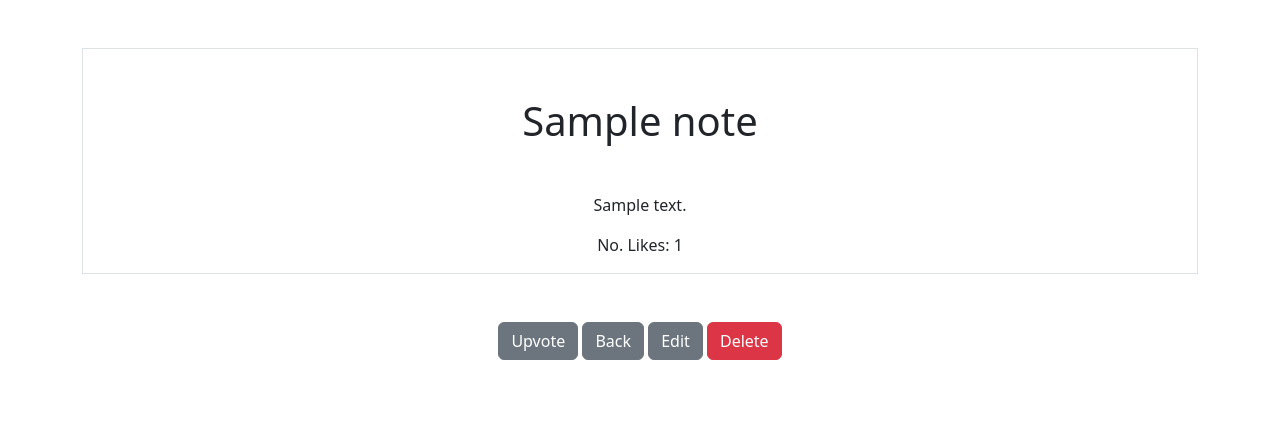
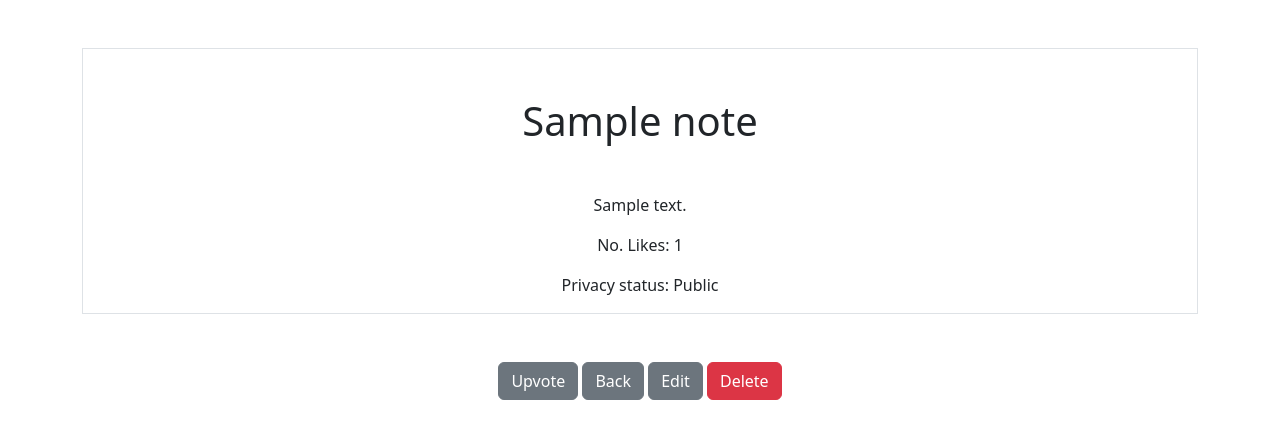
Before and after one commit to Denniszedead/django-essentials, a Django app: page /smart/note/1 in a window 1280 px wide. Shown: the top 439 px of the page. Run offline with Django 5.2, Linux system fonts and the light colour scheme; tables that the repository leaves empty hold one stand-in row (values such as "Sample post").

Commit message:
Add display in the notes details template if the note is public or private

```diff
--- a/notes/templates/notes/notes_detail.html
+++ b/notes/templates/notes/notes_detail.html
@@ -5,6 +5,14 @@
     <h1 class="my-5">{{ note.title }}</h1>
     <p>{{ note.text }}</p>
     <p>No. Likes: {{ note.likes }}</p>
+    <p>
+        Privacy status:
+        {% if note.isPublic %}
+            Public
+        {% else %}
+            Private
+        {% endif %}
+    </p>
 </div>
 
     <form method="post" class="d-inline" action="{% url 'notes.add_like' pk=note.id %}">{% csrf_token %}
```
Also changed, not shown: notes/migrations/0004_notes_ispublic.py (added).
